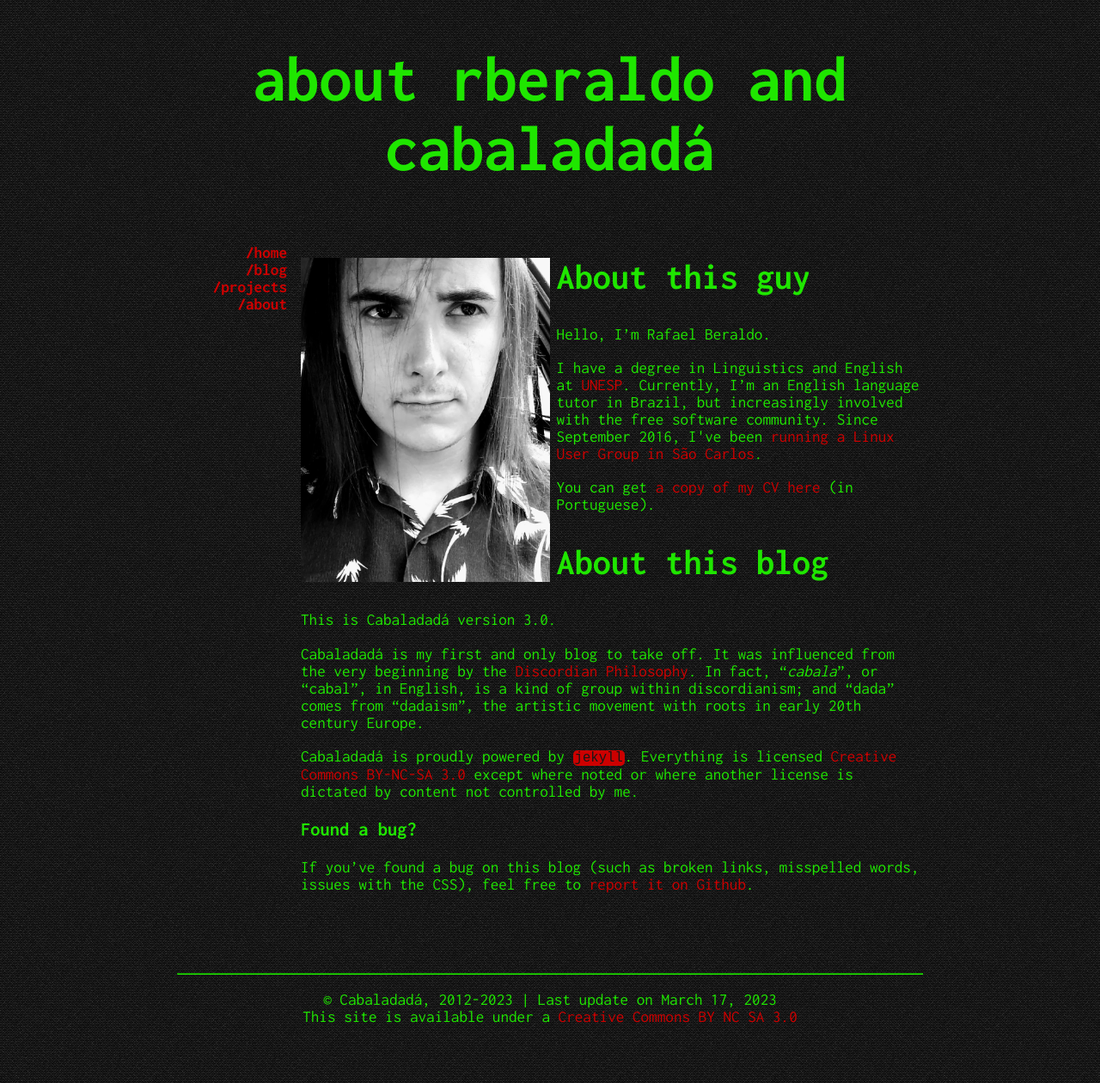
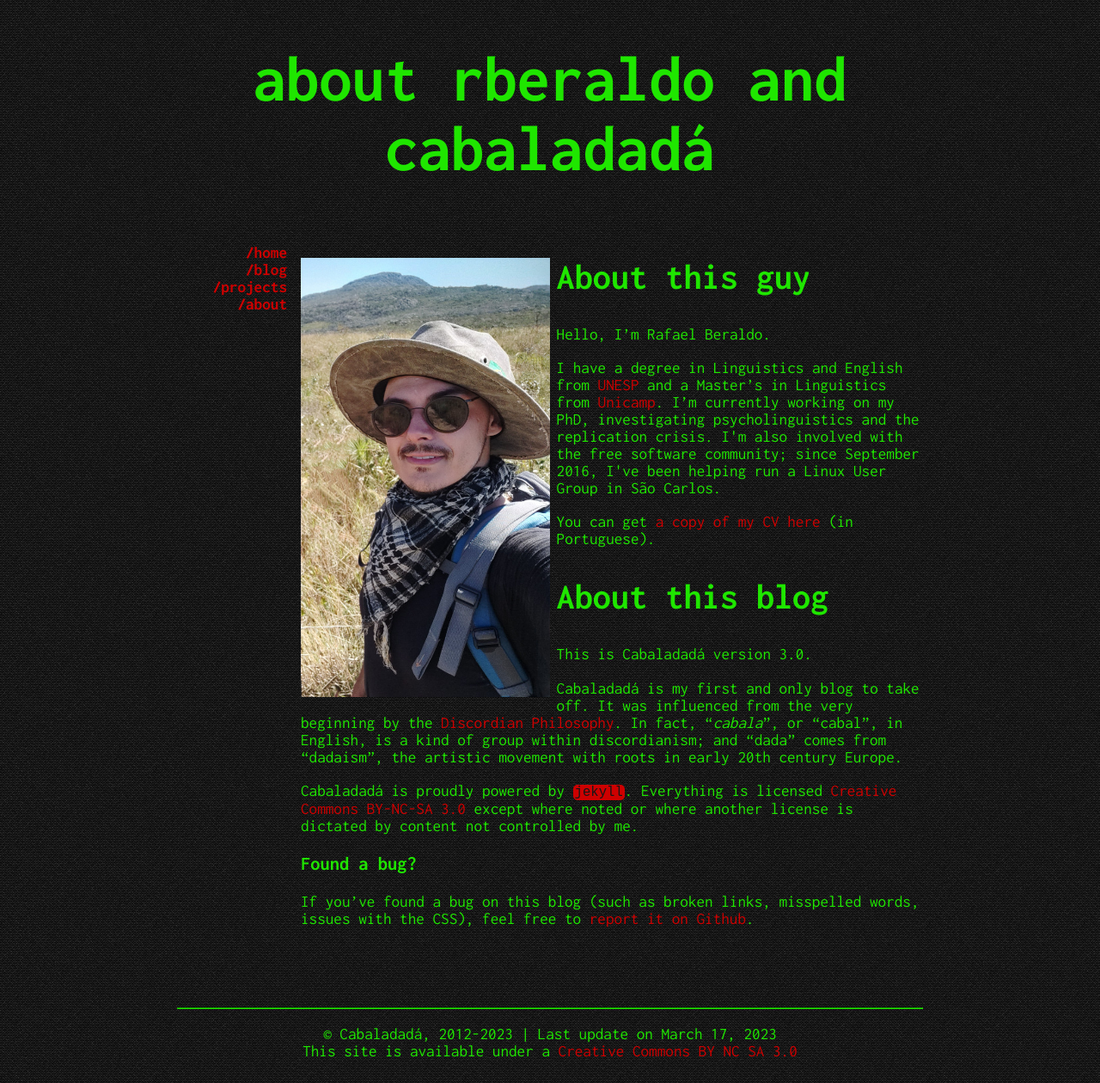
Before and after one commit to rberaldo/cabaladada, a Jekyll site: the page built from about.html, in a window 1280 px wide. Shown: the whole page at 86% size. Built offline with Jekyll 4.4.1, drawn with Linux system fonts in a browser that asks for light colours.

Commit message:
update about.html

```diff
--- a/about.html
+++ b/about.html
@@ -4,11 +4,11 @@ title: about rberaldo and cabaladadá
 ---
 
 <div id="container">
-  <h2><img class="left" src="/assets/images/rberaldo-bw.png" style="width:40%;" alt="It’s me, Mario!" />About this guy</h2>
+  <h2><img class="left" src="/assets/images/me-hat.jpg" style="width:40%;" alt="It’s me, Mario!" />About this guy</h2>
 
   <p>Hello, I’m Rafael Beraldo.</p>
 
-  <p>I have a degree in Linguistics and English at <a href="http://fclar.unesp.br/">UNESP</a>. Currently, I’m an English language tutor in Brazil, but increasingly involved with the free software community. Since September 2016, I've been <a href="https://sancalug.org/">running a Linux User Group in São Carlos</a>.</p>
+  <p>I have a degree in Linguistics and English from <a href="http://fclar.unesp.br/">UNESP</a> and a Master’s in Linguistics from <a href="https://unicamp.br/">Unicamp</a>. I’m currently working on my PhD, investigating psycholinguistics and the replication crisis. I'm also involved with the free software community; since September 2016, I've been helping run a Linux User Group in São Carlos.</p>
 
   <p>You can get <a href="/public/cv-rberaldo.pdf">a copy of my CV here</a> (in Portuguese).</p>
 
```
Also changed, not shown: assets/images/me-hat.jpg (added).
